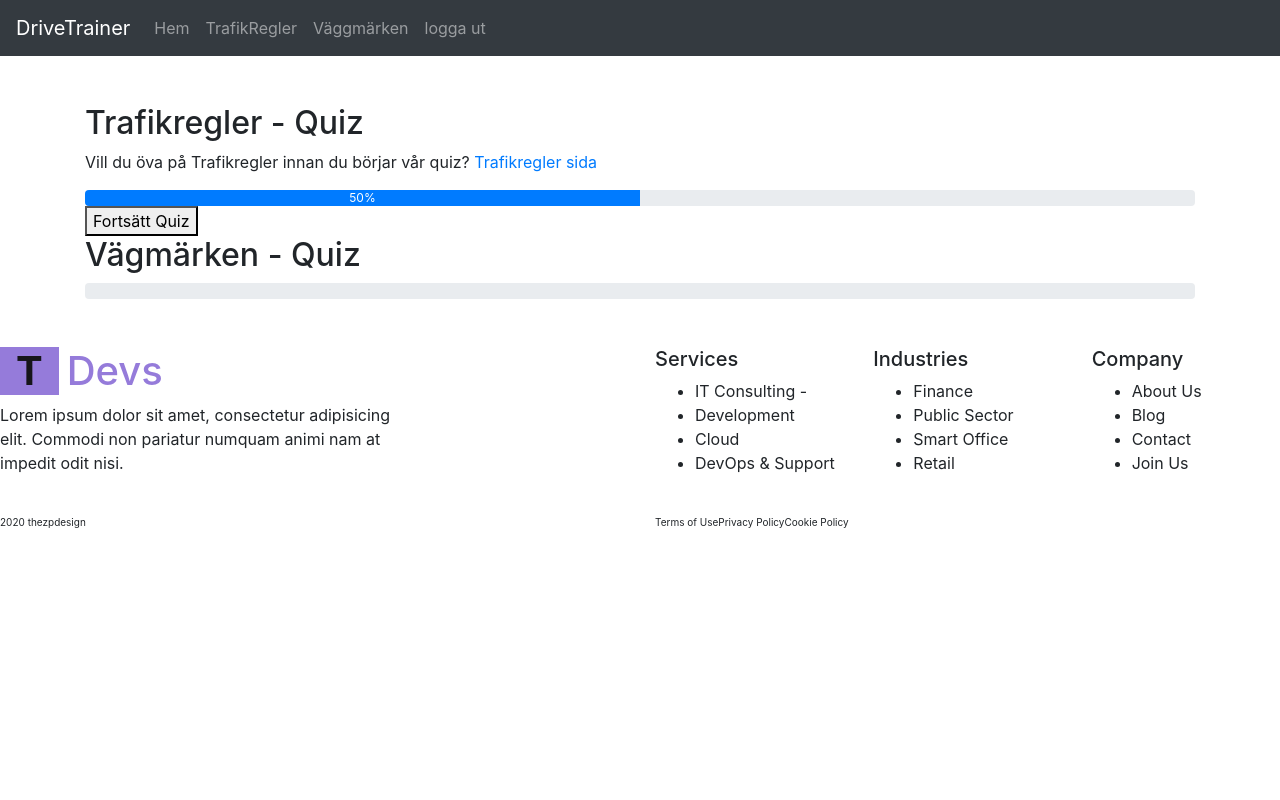
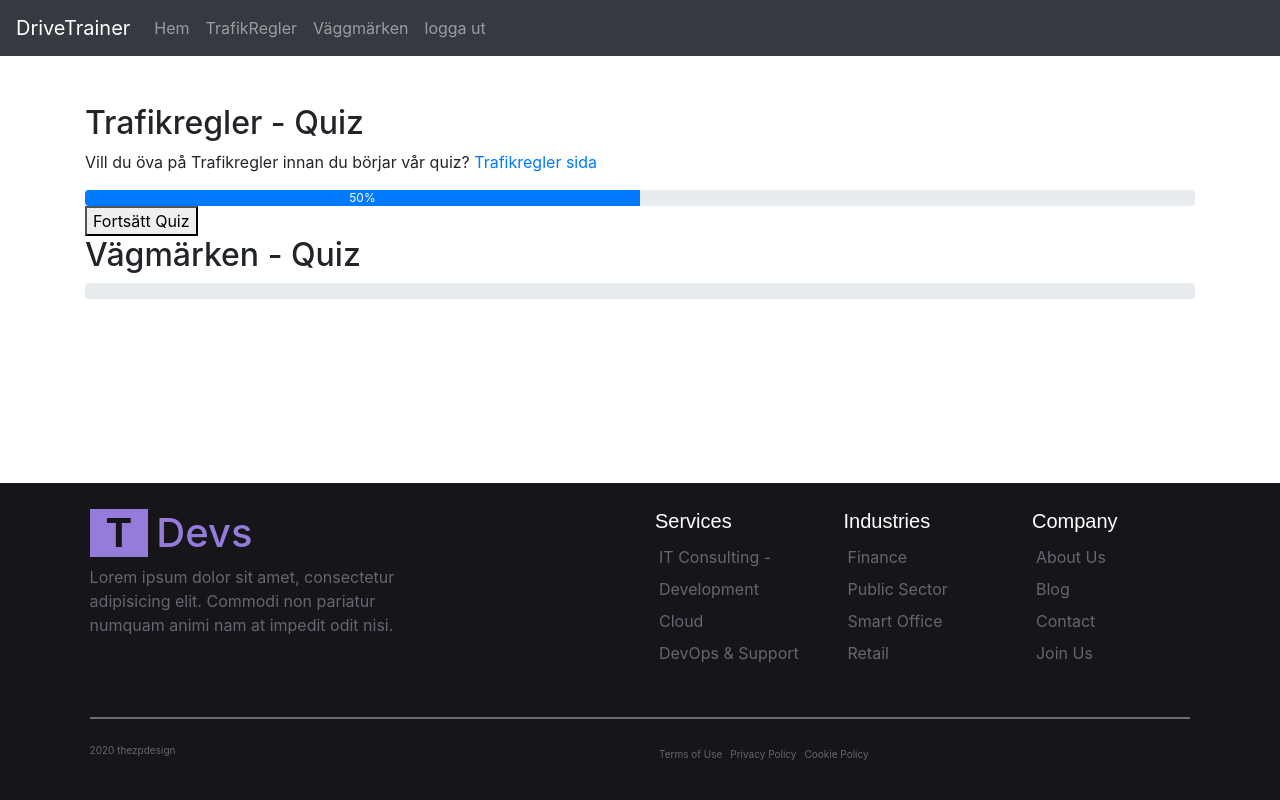
Before and after one commit to Khaled-AlAsadi/DriveTrainer, a Django app: page / in a window 1280 px wide. Run offline with Django 4.2, Linux system fonts and the light colour scheme; a user stored in the database is signed in; data comes from the database, SQL or seed files in the repository; both versions use the stored data as it was after the commit; data that the repository does not hold is empty.

```diff
--- a/myapp/views.py
+++ b/myapp/views.py
@@ -134,7 +134,6 @@ def trafic_rule_question_detail(request, question_id):
                 message = "Please select an answer."
 
         elif request.method == "GET":
-            print(is_answered_correctly)
             existing_answer = TraficRuleAnswer.objects.filter(
                 question=question, user=request.user).first()
             if existing_answer:
--- a/static/css/styles.css
+++ b/static/css/styles.css
@@ -1,3 +1,9 @@
+body {
+    min-height: 100vh;
+    display: flex;
+    flex-direction: column;
+}
+
 .button-container {
     display: flex;
     justify-content: center;
@@ -15,3 +21,58 @@
 #road_signs_pictures {
     max-height: 200px;
 }
+
+/*Footer*/
+
+footer {
+
+    width: 100%;
+    margin-top: auto;
+    padding: 2% 7%;
+    color: #646771;
+    background-color: #16151a;
+
+
+    ul {
+        list-style-type: none;
+        margin: 0;
+        padding: 0;
+    }
+
+    ul>li {
+        padding: 4px;
+    }
+
+    ul>li:hover {
+        color: #957bda;
+        cursor: pointer;
+    }
+
+    hr {
+        border-width: 3px;
+    }
+
+    .social>i {
+        padding: 1%;
+        font-size: 15px;
+    }
+
+    .social>i:hover {
+        color: #957bda;
+        cursor: pointer;
+    }
+
+    .policy>div {
+        padding: 4px;
+    }
+
+    .heading {
+        font-family: 'Titillium Web', sans-serif;
+        color: white;
+    }
+
+    .divider {
+        border-top: 2px solid rgba(189, 196, 203, 0.5);
+        ;
+    }
+}
```
Also changed, not shown: main/settings.py (+8 -8 lines), db.sqlite3.
